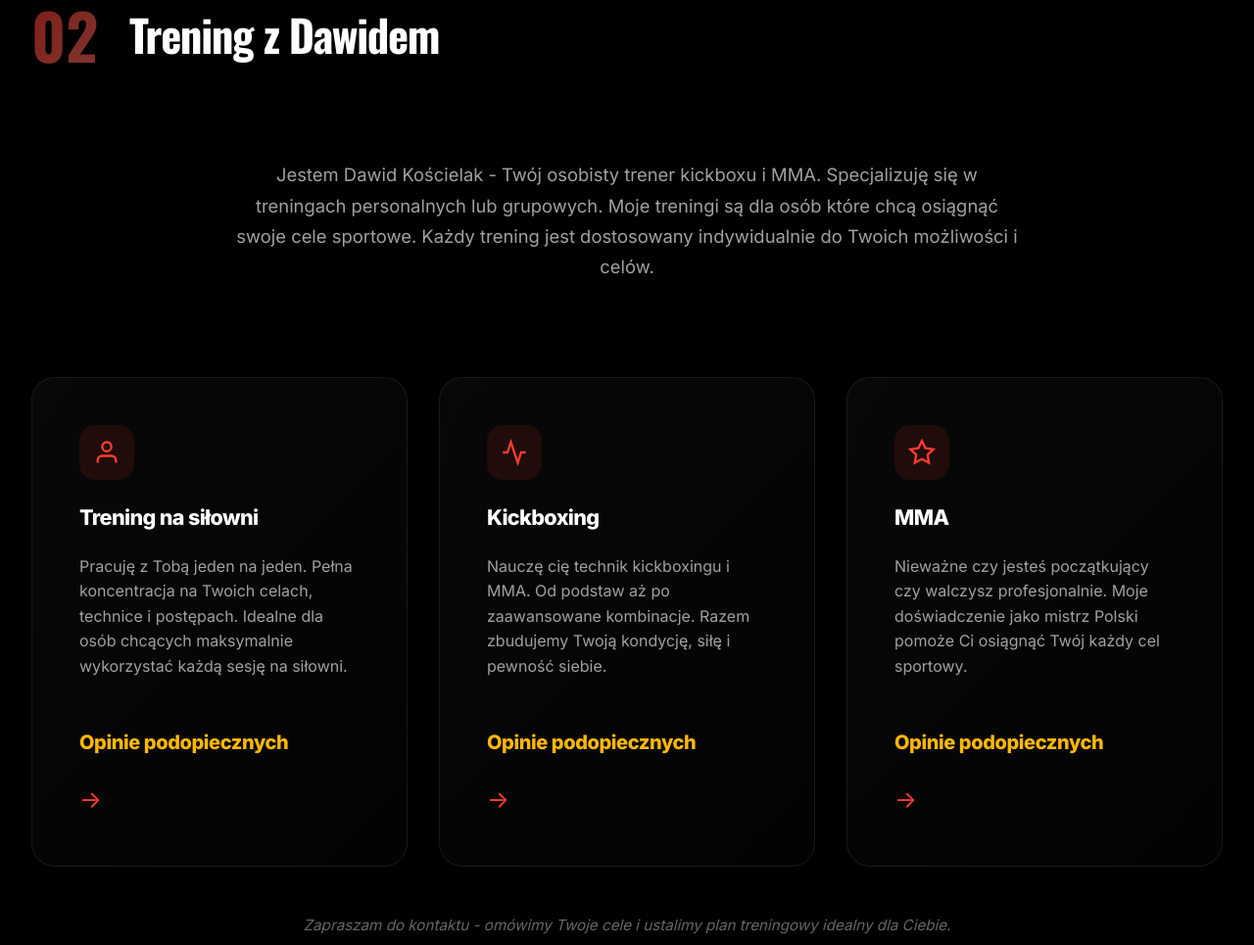
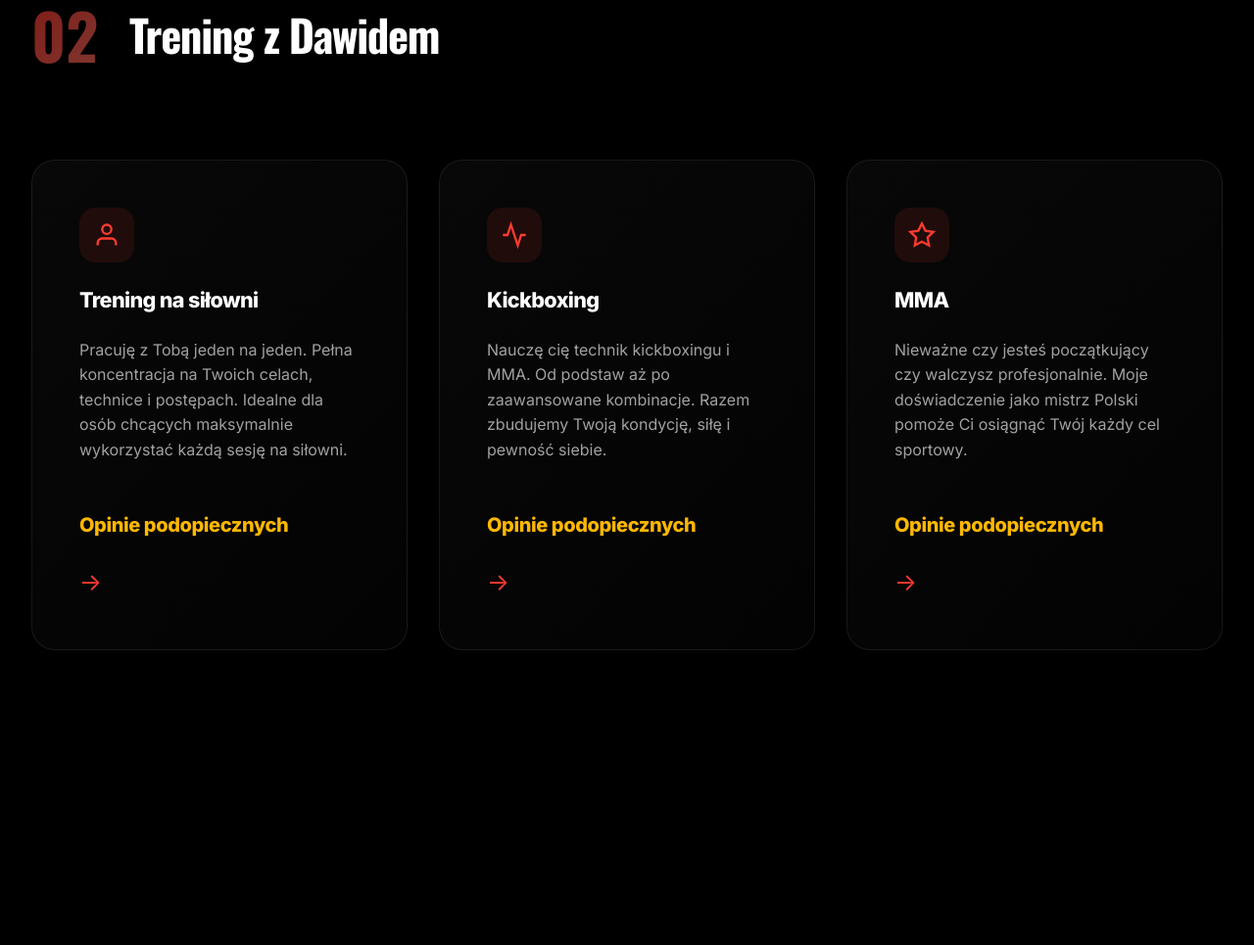
Before and after one commit to mawikpartners-jpg/dawid, a website built with Vite: page index.html in a window 1280 px wide. Shown: the part 2984-3949 px from the top of the page at 98% size. Built offline with nearby package versions, Linux system fonts and the light colour scheme.

Commit message:
Updated index.html

```diff
--- a/index.html
+++ b/index.html
@@ -372,7 +372,6 @@
           <span class="section-number">02</span>
           <h2 class="section-title">Trening z Dawidem</h2>
         </div>
-        <p class="lead" style="text-align: center; margin: 0 auto var(--spacing-3xl);">Jestem Dawid Kościelak - Twój osobisty trener kickboxu i MMA. Specjalizuję się w treningach personalnych lub grupowych. Moje treningi są dla osób które chcą osiągnąć swoje cele sportowe. Każdy trening jest dostosowany indywidualnie do Twoich możliwości i celów.</p>
         <div class="services-grid">
           <a href="recenze.html" class="service-card">
             <div class="service-icon">
@@ -409,7 +408,6 @@
             <div class="service-arrow">→</div>
           </a>
         </div>
-        <p class="note">Zapraszam do kontaktu - omówimy Twoje cele i ustalimy plan treningowy idealny dla Ciebie.</p>
       </div>
     </section>
 
```
